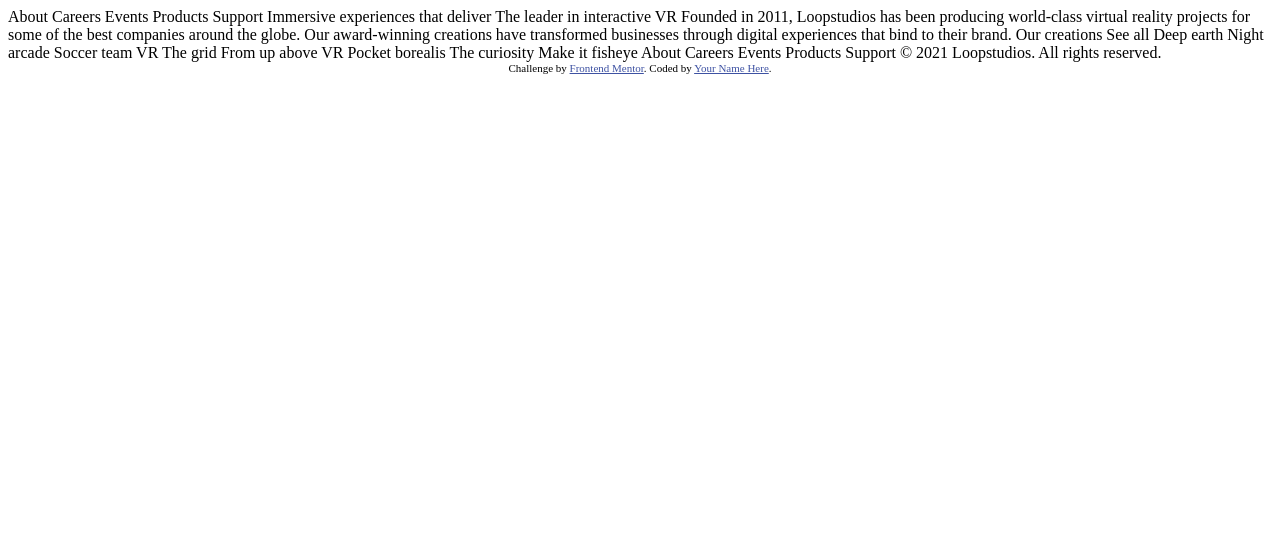
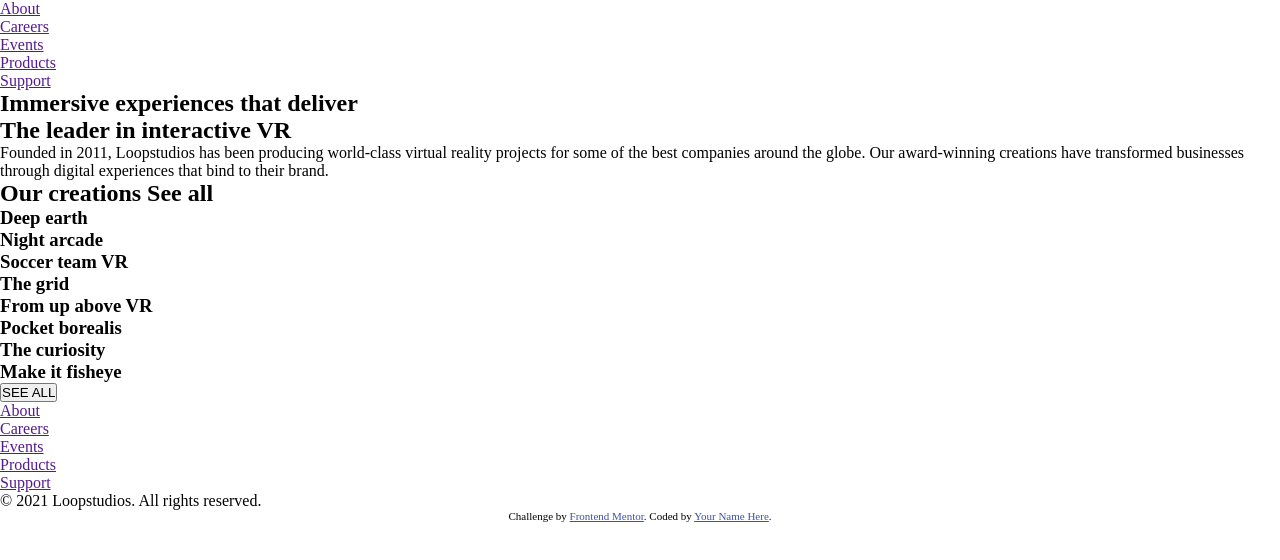
Before and after one commit to Histman726/loopstudios-landing, a plain HTML site: page index.html in a window 1280 px wide. Drawn offline with Linux system fonts and the light colour scheme.

Commit message:
estructura html

```diff
--- a/index.html
+++ b/index.html
@@ -1,59 +1,127 @@
 <!DOCTYPE html>
 <html lang="en">
   <head>
-  <meta charset="UTF-8">
-  <meta name="viewport" content="width=device-width, initial-scale=1.0"> <!-- displays site properly based on user's device -->
+    <meta charset="UTF-8" />
+    <meta name="viewport" content="width=device-width, initial-scale=1.0" />
+    <!-- displays site properly based on user's device -->
 
-  <link rel="icon" type="image/png" sizes="32x32" href="./images/favicon-32x32.png">
+    <link
+      rel="icon"
+      type="image/png"
+      sizes="32x32"
+      href="./images/favicon-32x32.png"
+    />
 
     <title>Frontend Mentor | Loopstudios landing page</title>
 
     <!-- Feel free to remove these styles or customise in your own stylesheet 👍 -->
+    <link rel="stylesheet" href="style.css" />
     <style>
-    .attribution { font-size: 11px; text-align: center; }
-    .attribution a { color: hsl(228, 45%, 44%); }
+      .attribution {
+        font-size: 11px;
+        text-align: center;
+      }
+      .attribution a {
+        color: hsl(228, 45%, 44%);
+      }
     </style>
   </head>
   <body>
-  About
-  Careers
-  Events
-  Products
-  Support
-
-  Immersive experiences that deliver
-
-  The leader in interactive VR
-
-  Founded in 2011, Loopstudios has been producing world-class virtual reality
-  projects for some of the best companies around the globe. Our award-winning
-  creations have transformed businesses through digital experiences that bind
-  to their brand.
-
-  Our creations
-
-  See all
-
-  Deep earth
-  Night arcade
-  Soccer team VR
-  The grid
-  From up above VR
-  Pocket borealis
-  The curiosity
-  Make it fisheye
-
-  About
-  Careers
-  Events
-  Products
-  Support
-
-  © 2021 Loopstudios. All rights reserved.
-
+    <header>
+      <div class="container">
+        <div class="logo"></div>
+        <div class="menu">
+          <ul>
+            <li><a href="">About</a></li>
+            <li><a href="">Careers</a></li>
+            <li><a href="">Events</a></li>
+            <li><a href="">Products</a></li>
+            <li><a href="">Support</a></li>
+          </ul>
+        </div>
+      </div>
+    </header>
+    <section id="hero">
+      <div class="container">
+        <div class="title">
+          <h1>Immersive experiences that deliver</h1>
+        </div>
+      </div>
+    </section>
+    <section id="nosotros">
+      <div class="container">
+        <div class="img-container"></div>
+        <div class="text">
+          <h2>The leader in interactive VR</h2>
+          <p>
+            Founded in 2011, Loopstudios has been producing world-class virtual
+            reality projects for some of the best companies around the globe.
+            Our award-winning creations have transformed businesses through
+            digital experiences that bind to their brand.
+          </p>
+        </div>
+      </div>
+    </section>
+    <section id="our-creations">
+      <div class="container">
+        <h2>Our creations See all</h2>
+        <div class="creations">
+          <div class="card">
+            <h3>Deep earth</h3>
+          </div>
+          <div class="card">
+            <h3>Night arcade</h3>
+          </div>
+          <div class="card">
+            <h3>Soccer team VR</h3>
+          </div>
+          <div class="card">
+            <h3>The grid</h3>
+          </div>
+          <div class="card">
+            <h3>From up above VR</h3>
+          </div>
+          <div class="card">
+            <h3>Pocket borealis</h3>
+          </div>
+          <div class="card">
+            <h3>The curiosity</h3>
+          </div>
+          <div class="card">
+            <h3>Make it fisheye</h3>
+          </div>
+          <button>SEE ALL</button>
+        </div>
+      </div>
+    </section>
+    <footer>
+      <div class="container">
+        <div class="logo"></div>
+        <div class="menu">
+          <ul>
+            <li><a href="">About</a></li>
+            <li><a href="">Careers</a></li>
+            <li><a href="">Events</a></li>
+            <li><a href="">Products</a></li>
+            <li><a href="">Support</a></li>
+          </ul>
+        </div>
+        <div class="social-media">
+          <div class="facebook"></div>
+          <div class="twitter"></div>
+          <div class="pinterest"></div>
+          <div class="instagram"></div>
+        </div>
+        <div class="rights">
+          <p>© 2021 Loopstudios. All rights reserved.</p>
+        </div>
+      </div>
+    </footer>
     <div class="attribution">
-    Challenge by <a href="https://www.frontendmentor.io?ref=challenge" target="_blank">Frontend Mentor</a>.
-    Coded by <a href="#">Your Name Here</a>.
+      Challenge by
+      <a href="https://www.frontendmentor.io?ref=challenge" target="_blank"
+        >Frontend Mentor</a
+      >. Coded by <a href="#">Your Name Here</a>.
     </div>
   </body>
 </html>
--- /dev/null
+++ b/style.css
@@ -0,0 +1,8 @@
+@import url("https://fonts.googleapis.com/css2?family=Alata&display=swap");
+@import url("https://fonts.googleapis.com/css2?family=Josefin+Sans:ital,wght@0,300;1,300&display=swap");
+
+* {
+  margin: 0;
+  padding: 0;
+  box-sizing: border-box;
+}
```
Lines whose indentation alone changed are shown as unchanged.
